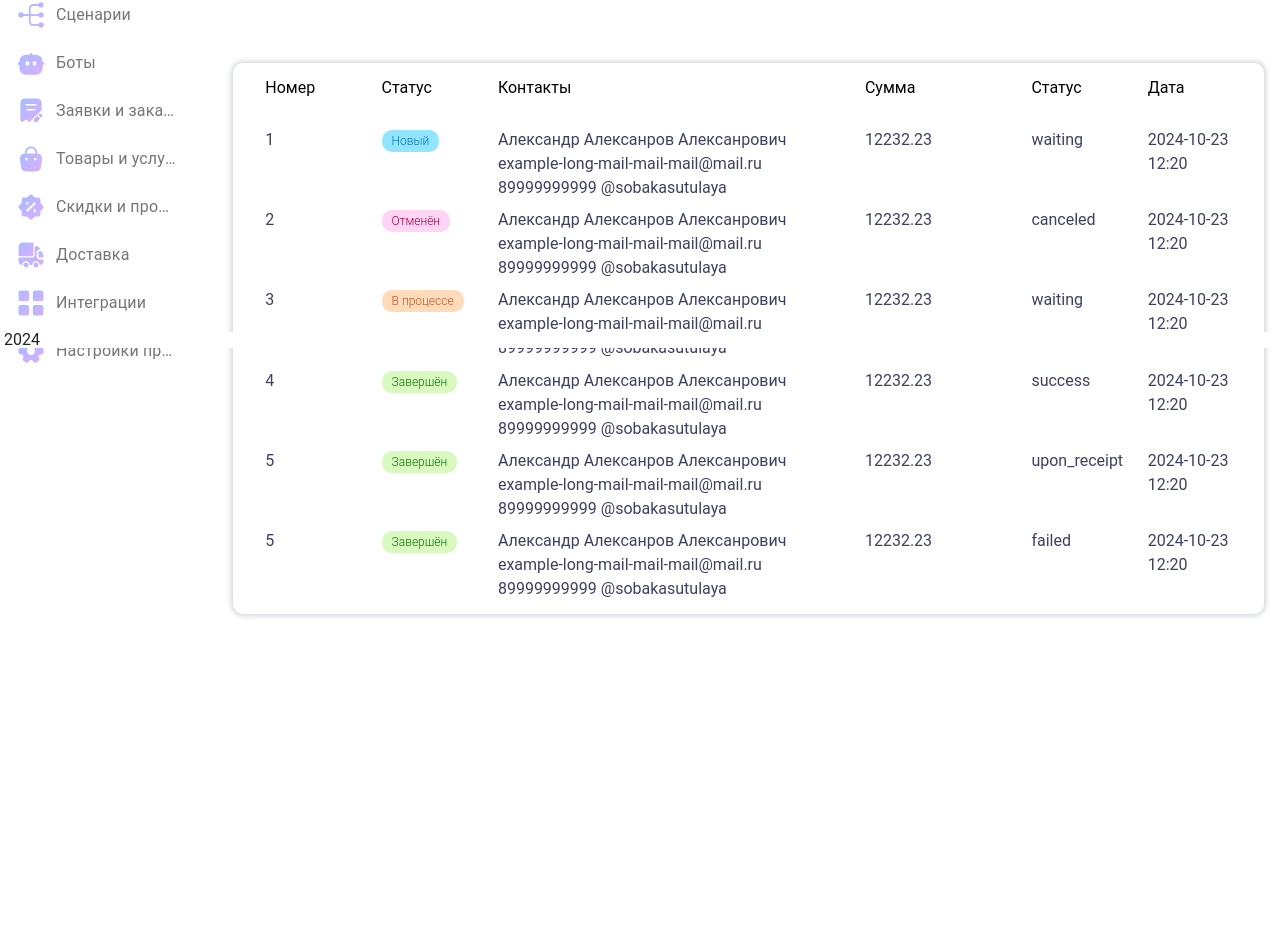
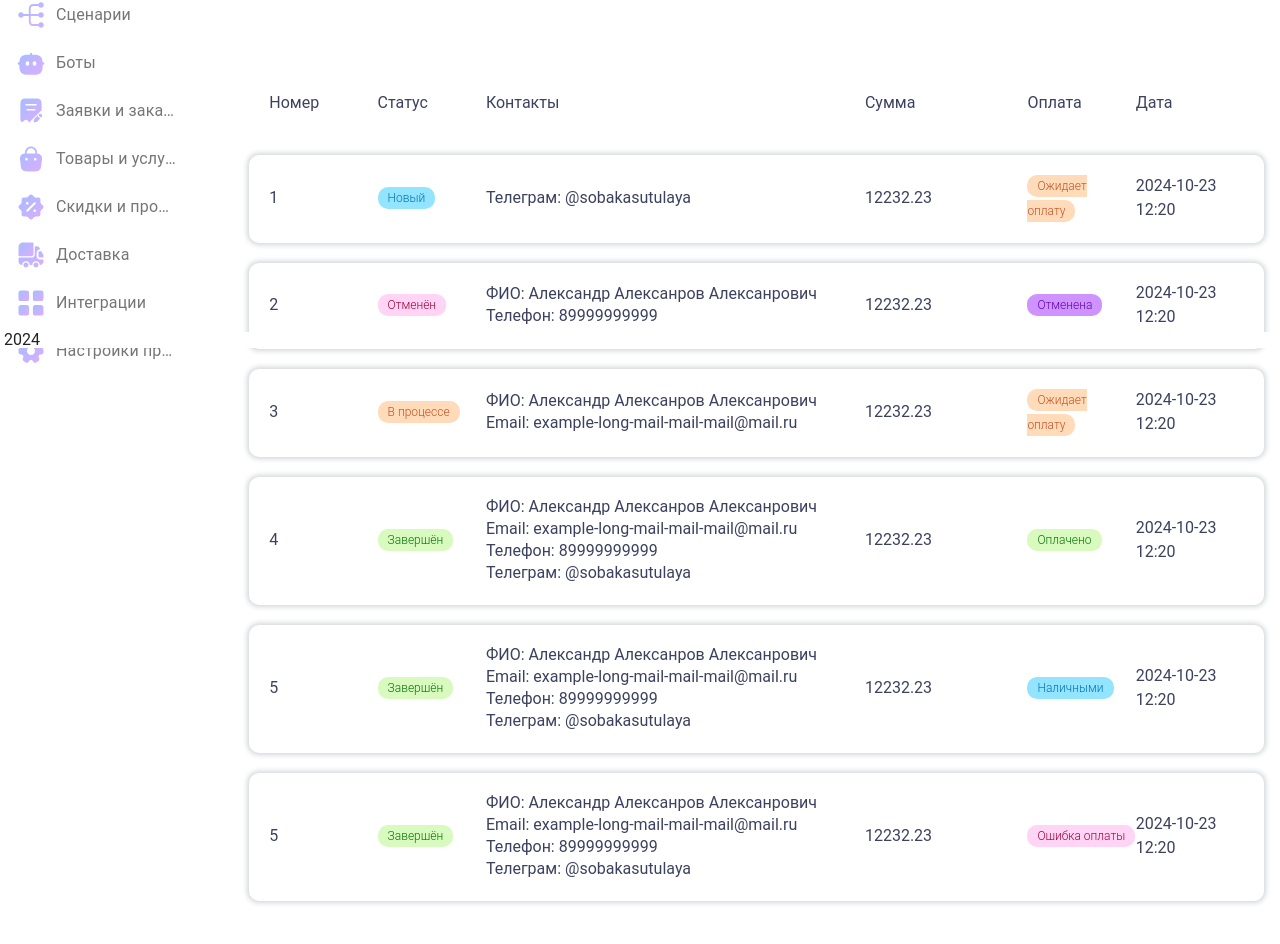
Before and after one commit to segakgd/kb_front, a Vue app: page /orders in a window 1280 px wide. Shown: the part 452-1396 px from the top of the page. Before the commit the page ends 1158 px from the top, so only its background shows below. Built offline with nearby package versions, Linux system fonts and the light colour scheme.

Commit message:
fix style

```diff
--- a/src/components/Orders.vue
+++ b/src/components/Orders.vue
@@ -28,7 +28,7 @@
         <v-row>
           <v-col cols="12">
             <div class="table-wrapper">
-              <div class="table-item">
+              <div class="table-header">
                 <p>
                   Номер
                 </p>
@@ -46,7 +46,7 @@
                 </p>
 
                 <p>
-                  Статус
+                  Оплата
                 </p>
 
                 <p>
@@ -63,25 +63,38 @@
                 </p>
 
                 <p>
-                  <span v-if="order.status === OrderStatusEnum.New" class="order-status order-status--new">Новый</span>
-                  <span v-else-if="order.status === OrderStatusEnum.Reject" class="order-status order-status--reject">Отменён</span>
-                  <span v-else-if="order.status === OrderStatusEnum.InProcess" class="order-status order-status--in_process">В процессе</span>
-                  <span v-else-if="order.status === OrderStatusEnum.Success" class="order-status order-status--success">Завершён</span>
+                  <span v-if="order.status === OrderStatusEnum.New"
+                        class="order-status order-status--new">Новый</span>
+                  <span v-else-if="order.status === OrderStatusEnum.Reject"
+                        class="order-status order-status--reject">Отменён</span>
+                  <span v-else-if="order.status === OrderStatusEnum.InProcess"
+                        class="order-status order-status--in_process">В процессе</span>
+                  <span v-else-if="order.status === OrderStatusEnum.Success"
+                        class="order-status order-status--success">Завершён</span>
                 </p>
 
-                <p>
-                  {{ order.contacts.name }}
-                  {{ order.contacts.mail }}
-                  {{ order.contacts.phone }}
-                  {{ order.contacts.telegram }}
-                </p>
+                <div>
+                  <p v-if="order.contacts.name">ФИО: {{ order.contacts.name }}</p>
+                  <p v-if="order.contacts.mail">Email: {{ order.contacts.mail }}</p>
+                  <p v-if="order.contacts.phone">Телефон: {{ order.contacts.phone }}</p>
+                  <p v-if="order.contacts.telegram">Телеграм: {{ order.contacts.telegram }}</p>
+                </div>
 
                 <p>
                   {{ order.payment.amount }}
                 </p>
 
                 <p>
-                  {{ order.payment.status }}
+                  <span v-if="order.payment.status === PaymentStatusEnum.Success"
+                        class="payment-status payment-status--success">Оплачено</span>
+                  <span v-else-if="order.payment.status === PaymentStatusEnum.Waiting"
+                        class="payment-status payment-status--waiting">Ожидает оплату</span>
+                  <span v-else-if="order.payment.status === PaymentStatusEnum.Canceled"
+                        class="payment-status payment-status--canceled">Отменена</span>
+                  <span v-else-if="order.payment.status === PaymentStatusEnum.Failed"
+                        class="payment-status payment-status--failed">Ошибка оплаты</span>
+                  <span v-else-if="order.payment.status === PaymentStatusEnum.Cash"
+                        class="payment-status payment-status--cash">Наличными</span>
                 </p>
 
                 <p>
@@ -120,9 +133,6 @@ export default {
           number: 1,
           status: OrderStatusEnum.New,
           contacts: {
-            name: "Александр Алексанров Алексанрович",
-            phone: "89999999999",
-            mail: "example-long-mail-mail-mail@mail.ru",
             telegram: "@sobakasutulaya",
           },
           payment: {
@@ -137,8 +147,6 @@ export default {
           contacts: {
             name: "Александр Алексанров Алексанрович",
             phone: "89999999999",
-            mail: "example-long-mail-mail-mail@mail.ru",
-            telegram: "@sobakasutulaya",
           },
           payment: {
             status: PaymentStatusEnum.Canceled,
@@ -151,9 +159,7 @@ export default {
           status: OrderStatusEnum.InProcess,
           contacts: {
             name: "Александр Алексанров Алексанрович",
-            phone: "89999999999",
             mail: "example-long-mail-mail-mail@mail.ru",
-            telegram: "@sobakasutulaya",
           },
           payment: {
             status: PaymentStatusEnum.Waiting,
@@ -186,7 +192,7 @@ export default {
             telegram: "@sobakasutulaya",
           },
           payment: {
-            status: PaymentStatusEnum.UponReceipt,
+            status: PaymentStatusEnum.Cash,
             amount: 12232.23,
           },
           createdAt: '2024-10-23 12:20',
@@ -222,11 +228,17 @@ export default {
   align-items: flex-start;
   justify-content: flex-start;
   padding: .5em 0 .5em 1em;
-  -webkit-box-shadow: 0 0 5px 2px rgba(34, 60, 80, 0.2);
-  -moz-box-shadow: 0 0 5px 2px rgba(34, 60, 80, 0.2);
-  box-shadow: 0 0 5px 2px rgba(34, 60, 80, 0.2);
-  border-radius: 10px;
   color: #3C415E;
+}
+
+.table-wrapper .table-header {
+  width: 100%;
+  height: auto;
+  display: grid;
+  grid-template-columns: 2fr 2fr 7fr 3fr 2fr 2fr;
+  background: #fff;
+  padding: 20px;
+  margin-bottom: 20px;
 }
 
 .table-wrapper .table-item {
@@ -234,10 +246,15 @@ export default {
   height: auto;
   display: grid;
   grid-template-columns: 2fr 2fr 7fr 3fr 2fr 2fr;
-  grid-column-gap: 1em;
-  padding: .32em 1em;
-  margin: 0;
   background: #fff;
+  padding: 20px;
+  align-items: center;
+
+  -webkit-box-shadow: 0 0 5px 2px rgba(34, 60, 80, 0.2);
+  -moz-box-shadow: 0 0 5px 2px rgba(34, 60, 80, 0.2);
+  box-shadow: 0 0 5px 2px rgba(34, 60, 80, 0.2);
+  border-radius: 10px;
+  margin-bottom: 20px;
 }
 
 .table-wrapper .table-item p {
@@ -283,23 +300,57 @@ export default {
   border-radius: 10px;
 }
 
-.order-status--new{
+.order-status--new {
   background: #93E5FF;
   color: #0073B4;
 }
 
-.order-status--reject{
+.order-status--reject {
   background: #FFD4F5;
   color: #9E0038;
 }
 
-.order-status--in_process{
+.order-status--in_process {
   background: #FFDBBA;
   color: #C05223;
 }
 
-.order-status--success{
+.order-status--success {
   background: #D9FABF;
   color: #067306;
 }
+
+.payment-status {
+  font-style: normal;
+  font-weight: 300;
+  font-size: 12px;
+  line-height: 24px;
+  padding: 4px 10px;
+  border-radius: 10px;
+}
+
+.payment-status--success {
+  background: #D9FABF;
+  color: #067306;
+}
+
+.payment-status--waiting {
+  background: #FFDBBA;
+  color: #C05223;
+}
+
+.payment-status--canceled {
+  background: #ce93ff;
+  color: #6300b4;
+}
+
+.payment-status--failed {
+  background: #FFD4F5;
+  color: #9E0038;
+}
+
+.payment-status--cash {
+  background: #93E5FF;
+  color: #0073B4;
+}
 </style>
--- a/src/components/common.ts
+++ b/src/components/common.ts
@@ -38,5 +38,5 @@ export enum PaymentStatusEnum {
   Waiting = 'waiting',
   Canceled = 'canceled',
   Failed = 'failed',
-  UponReceipt = 'upon_receipt',
+  Cash = 'cash',
 }
```
